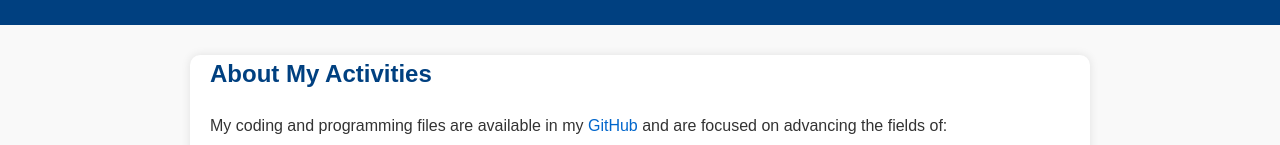
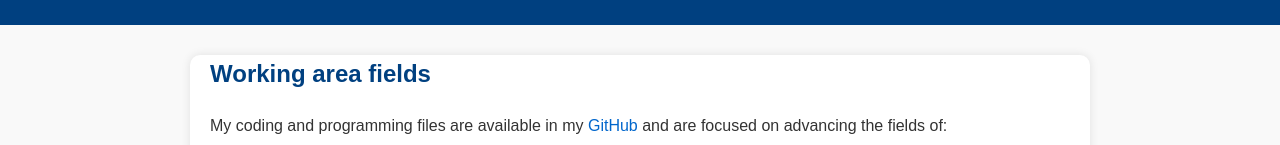
Before and after one commit to mbzadegan/mbzadegan.github.io, a plain HTML site: page index.html in a window 1280 px wide. Shown: the part 136-281 px from the top of the page. Drawn offline with Linux system fonts and the light colour scheme.

Commit message:
Update index.html

```diff
--- a/index.html
+++ b/index.html
@@ -75,7 +75,7 @@
     </header>
     <main>
       <section>
-        <h2>About My Activities</h2>
+        <h2>Working area fields</h2>
         <p>My coding and programming files are available in my <a
             href="https://github.com/mbzadegan" target="_blank"
             rel="noopener">GitHub</a> and are focused on advancing the
```
